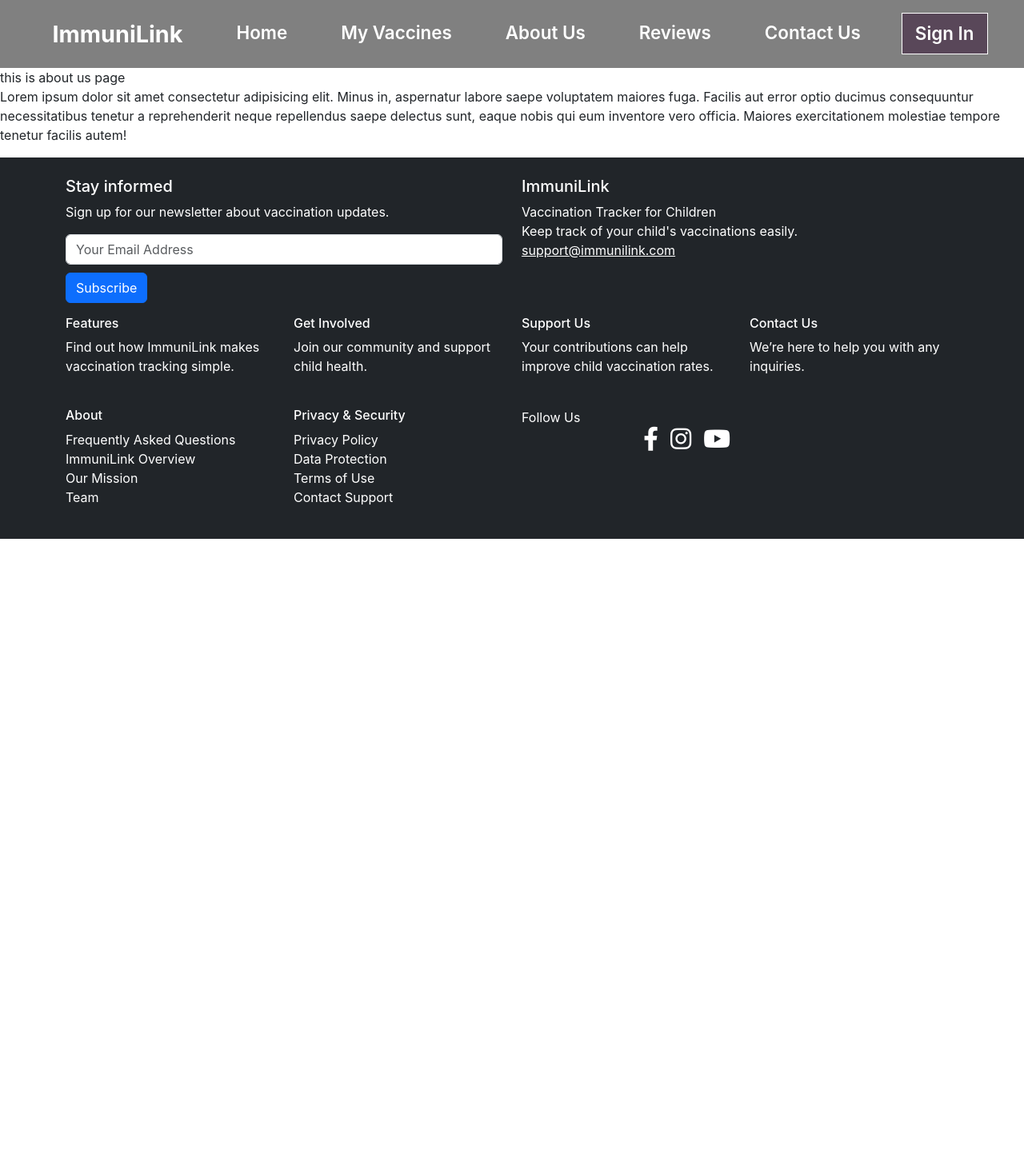
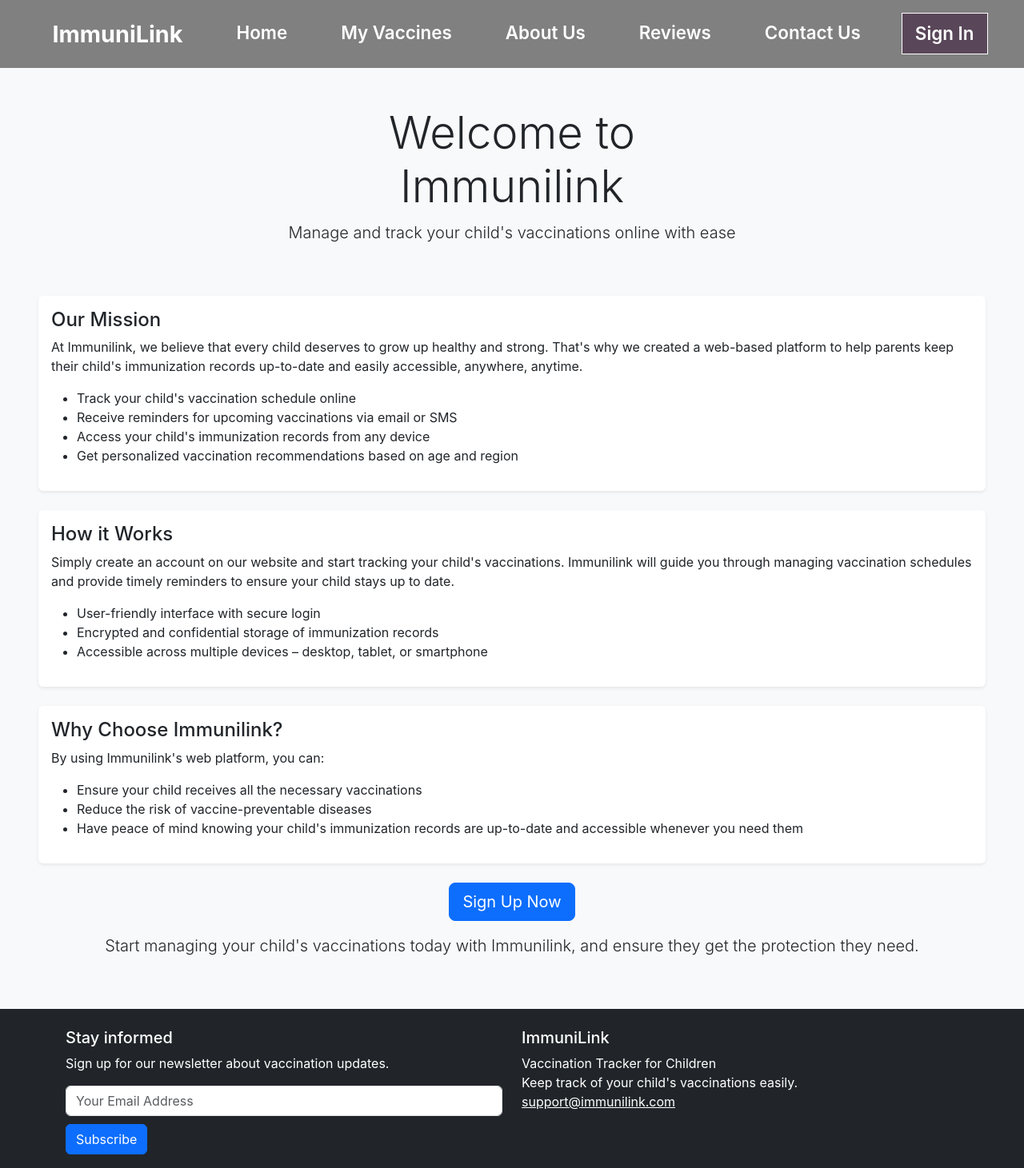
Before and after one commit to AyushN08/MERN-Stack-Mini-Project-Batch-B3, a React (Create React App) app in the folder my-app/: page /about in a window 1280 px wide. Shown: the top 1461 px of the page at 80% size. Before the commit the page ends 800 px from the top, so only its background shows below. Built offline with nearby package versions, Linux system fonts and the light colour scheme.

Commit message:
updated about us page

```diff
--- a/my-app/src/components/About.js
+++ b/my-app/src/components/About.js
@@ -1,18 +1,80 @@
-import React from "react";
+import React from 'react';
 
-function About() {
+const About = () => {
   return (
-    <div>
-      this is about us page
-      <p>
-        Lorem ipsum dolor sit amet consectetur adipisicing elit. Minus in,
-        aspernatur labore saepe voluptatem maiores fuga. Facilis aut error optio
-        ducimus consequuntur necessitatibus tenetur a reprehenderit neque
-        repellendus saepe delectus sunt, eaque nobis qui eum inventore vero
-        officia. Maiores exercitationem molestiae tempore tenetur facilis autem!
-      </p>
+    <div className="container-fluid about-us-container p-5 bg-light">
+      <div className="row align-items-center mb-5 text-center">
+        <div className="col-md-6 mx-auto">
+          <h1 className="display-4 font-weight-bold">Welcome to Immunilink</h1>
+          <p className="lead">Manage and track your child's vaccinations online with ease</p>
+        </div>
+      </div>
+
+      <div className="row mb-4">
+        <div className="col">
+          <div className="card shadow-sm border-0">
+            <div className="card-body">
+              <h4 className="card-title">Our Mission</h4>
+              <p className="card-text">
+                At Immunilink, we believe that every child deserves to grow up healthy and strong. That's why we created a web-based platform to help parents keep their child's immunization records up-to-date and easily accessible, anywhere, anytime.
+              </p>
+              <ul>
+                <li>Track your child's vaccination schedule online</li>
+                <li>Receive reminders for upcoming vaccinations via email or SMS</li>
+                <li>Access your child's immunization records from any device</li>
+                <li>Get personalized vaccination recommendations based on age and region</li>
+              </ul>
+            </div>
+          </div>
+        </div>
+      </div>
+
+      <div className="row mb-4">
+        <div className="col">
+          <div className="card shadow-sm border-0">
+            <div className="card-body">
+              <h4 className="card-title">How it Works</h4>
+              <p className="card-text">
+                Simply create an account on our website and start tracking your child's vaccinations. Immunilink will guide you through managing vaccination schedules and provide timely reminders to ensure your child stays up to date.
+              </p>
+              <ul>
+                <li>User-friendly interface with secure login</li>
+                <li>Encrypted and confidential storage of immunization records</li>
+                <li>Accessible across multiple devices – desktop, tablet, or smartphone</li>
+              </ul>
+            </div>
+          </div>
+        </div>
+      </div>
+
+      <div className="row mb-4">
+        <div className="col">
+          <div className="card shadow-sm border-0">
+            <div className="card-body">
+              <h4 className="card-title">Why Choose Immunilink?</h4>
+              <p className="card-text">By using Immunilink's web platform, you can:</p>
+              <ul>
+                <li>Ensure your child receives all the necessary vaccinations</li>
+                <li>Reduce the risk of vaccine-preventable diseases</li>
+                <li>Have peace of mind knowing your child's immunization records are up-to-date and accessible whenever you need them</li>
+              </ul>
+            </div>
+          </div>
+        </div>
+      </div>
+
+      <div className="row text-center">
+        <div className="col">
+          <button className="btn btn-primary btn-lg mb-3">
+            Sign Up Now
+          </button>
+          <p className="lead">
+            Start managing your child's vaccinations today with Immunilink, and ensure they get the protection they need.
+          </p>
+        </div>
+      </div>
     </div>
   );
-}
+};
 
 export default About;
--- a/my-app/src/components/Navbar.css
+++ b/my-app/src/components/Navbar.css
@@ -32,7 +32,7 @@
   .nav-link:visited {
     color: white;
     padding: 0.5rem 1rem;
-    text-decoration: none;
+    text-decoration: underline;
     font-size: 1.40rem;
     font-weight:600;
     transition: all 0.3s ease; /* Keep the color the same */
```
